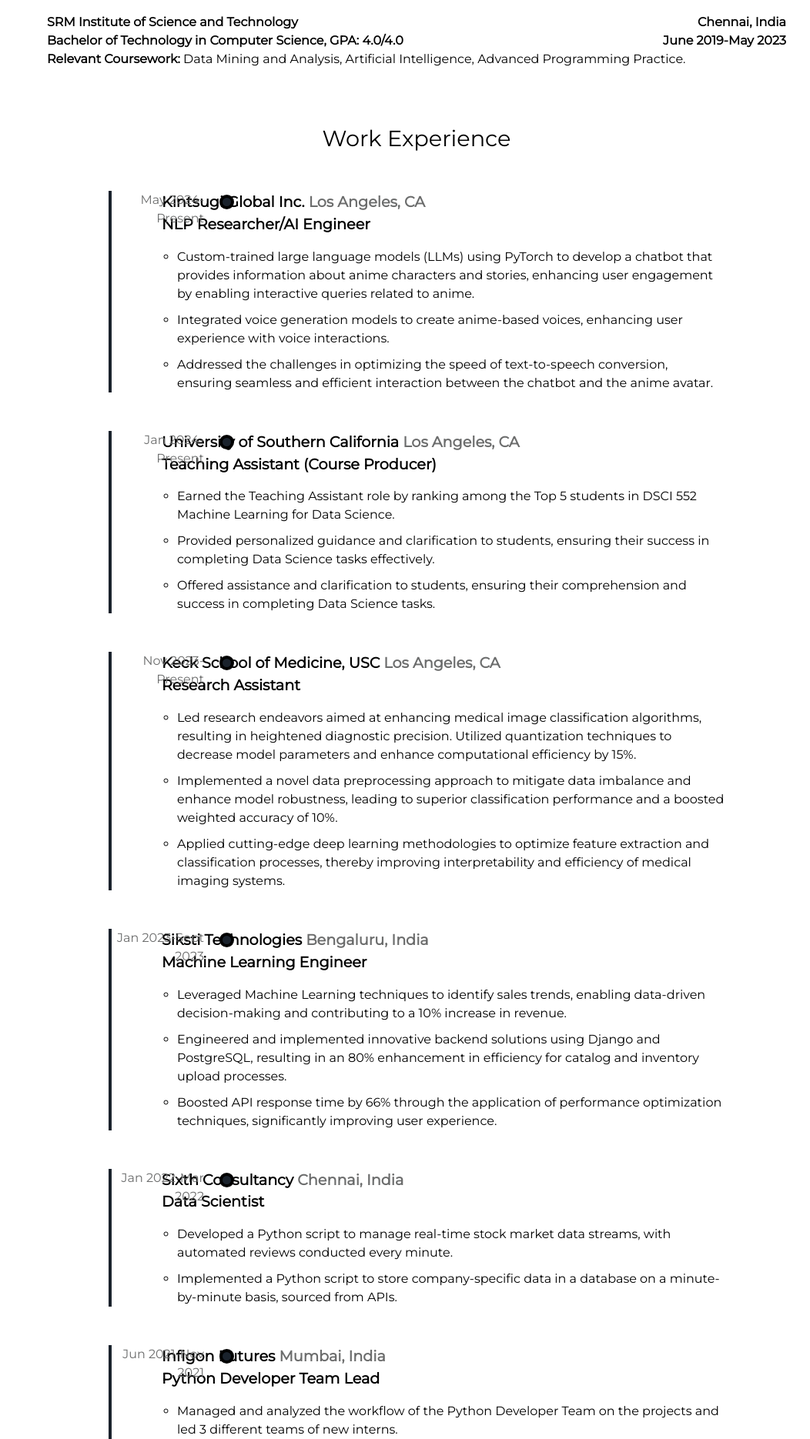
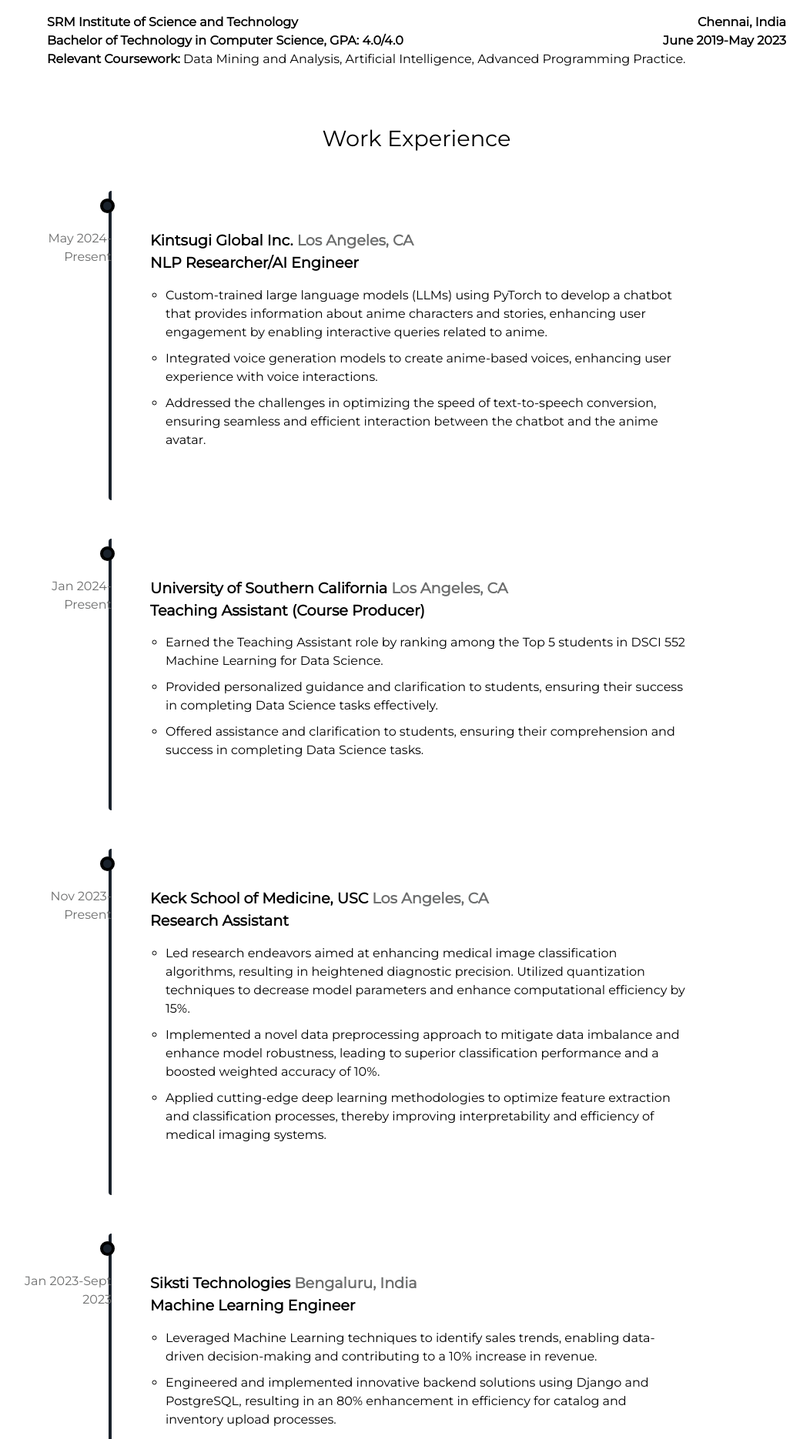
Before and after one commit to helloitsdaksh/portfolio, a Jekyll site: the page built from index.html, in a window 1280 px wide. Shown: the part 4163-6033 px from the top of the page at 77% size, without its empty margins (99-1151 px from the left). Built offline with Jekyll 4.4.1, drawn with Linux system fonts in a browser that asks for light colours.

Commit message:
Changes in Resume section!

```diff
--- a/assets/css/main.css
+++ b/assets/css/main.css
@@ -3686,17 +3686,18 @@ h3 {
 .timeline-item {
   border-left: var(--line) solid var(--color-primary);
   margin: var(--spacing) 0;
-  padding-left: calc(var(--spacing) + var(--dot) + var(--dotborder));
+  padding: var(--spacing);
   position: relative;
   background: var(--background);
   color: var(--color-light);
+  border-radius: var(--radius);
   font-family: var(--font-text);
 }
 
 .timeline-item:before {
   content: attr(data-date);
   position: absolute;
-  left: 0;
+  left: calc(-1 * var(--date));
   width: var(--date);
   text-align: right;
   color: var(--color-dim);
@@ -3706,15 +3707,16 @@ h3 {
 .timeline-item:after {
   content: '';
   position: absolute;
-  left: calc(var(--date) + var(--spacing) / 2 - var(--dot) / 2);
+  left: calc(-1 * (var(--dot) + var(--line)));
   width: var(--dot);
   height: var(--dot);
   border-radius: 50%;
   background: var(--color-primary);
   border: var(--dotborder) solid var(--color-light);
-  top: 5px;
+  top: 10px;
 }
 
+/* Item details */
 .timeline-item strong {
   display: block;
   color: var(--color-light);
@@ -3726,15 +3728,7 @@ h3 {
   color: var(--color-dim);
 }
 
-.position {
-  margin-top: 20px;
-}
-
-.position strong {
-  display: flex;
-  justify-content: space-between;
-}
-
+/* List styles */
 ul {
   padding-left: 20px;
 }
```
